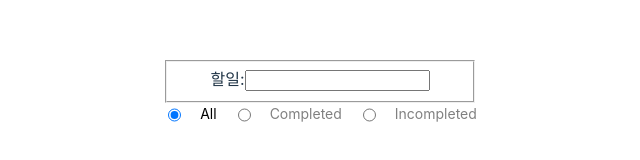
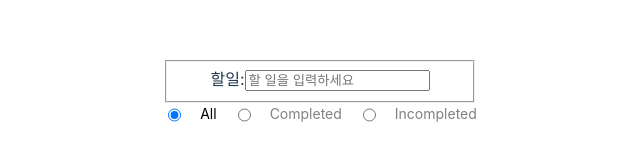
Before and after one commit to hey-ri/todo-list, a React (Vite) app: page / in a window 1280 px wide. Shown: the part 308-468 px from the top of the page, without its empty margins (320-960 px from the left). Built offline with nearby package versions, Linux system fonts and the light colour scheme.

Commit message:
modify the delete button
If the text is the same, they are erased together

```diff
--- a/src/App.jsx
+++ b/src/App.jsx
@@ -17,19 +17,20 @@ function App() {
   const [todoList, setTodoList] = useState([]);
   const [filterTodoList, setFilterTodoList] = useState(false);
   const [selectedFilter, setselectedFilter] = useState();
+
   const onItemAdded = (newItem) => {
     setTodoList([...todoList, newItem]);
     console.log({ newItem });
   };
   const onFilterChanged = () => {};
 
-  const onRemoveTodo = (text) => {
-    setTodoList((todos) => todos.filter((todo) => todo.text !== text));
+  const onRemoveTodo = (id) => {
+    setTodoList((todos) => todos.filter((todo) => todo.id !== id));
   };
 
   return (
     <div className="App">
-      <TodoInput onItemAdded={onItemAdded} />
+      <TodoInput onItemAdded={onItemAdded} todoList={todoList} />
       <TodoItemList filterTodoList={filterTodoList} todoList={todoList} onRemoveTodo={onRemoveTodo} />
       <Filter onFilterChanged={onFilterChanged}></Filter>
     </div>
--- a/src/TodoInput.jsx
+++ b/src/TodoInput.jsx
@@ -1,16 +1,17 @@
-export function TodoInput({ onItemAdded }) {
+export function TodoInput({ onItemAdded, todoList }) {
   const onSubmit = (e) => {
     e.preventDefault();
-    onItemAdded({ text: e.target.task.value });
+    onItemAdded({ text: e.target.task.value, id: todoList.length });
     console.log(e.target.task.value);
     e.target.task.value = '';
   };
+
   return (
     <div className="todo_input">
       <form onSubmit={onSubmit}>
         <fieldset>
           <label>할일:</label>
-          <input name="task" type="text" />
+          <input name="task" type="text" placeholder="할 일을 입력하세요" />
         </fieldset>
       </form>
     </div>
--- a/src/TodoItemList.jsx
+++ b/src/TodoItemList.jsx
@@ -7,8 +7,8 @@ export function TodoItemList({ filterTodoList, todoList, onRemoveTodo }) {
             {todo.text}
             <button
               onClick={() => {
-                onRemoveTodo(todo.text);
-                console.log(todo.text);
+                onRemoveTodo(todo.id);
+                console.log(todo.id);
               }}
             >
               삭제
```
